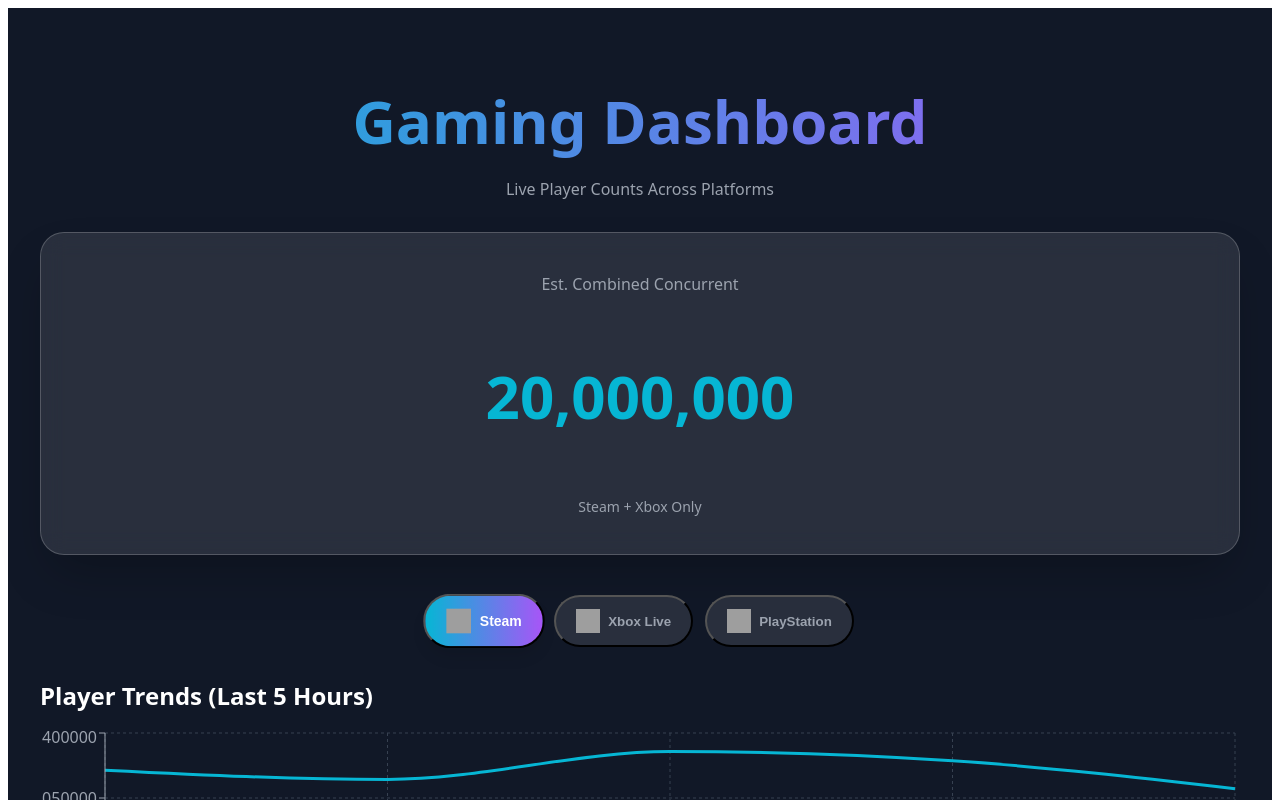
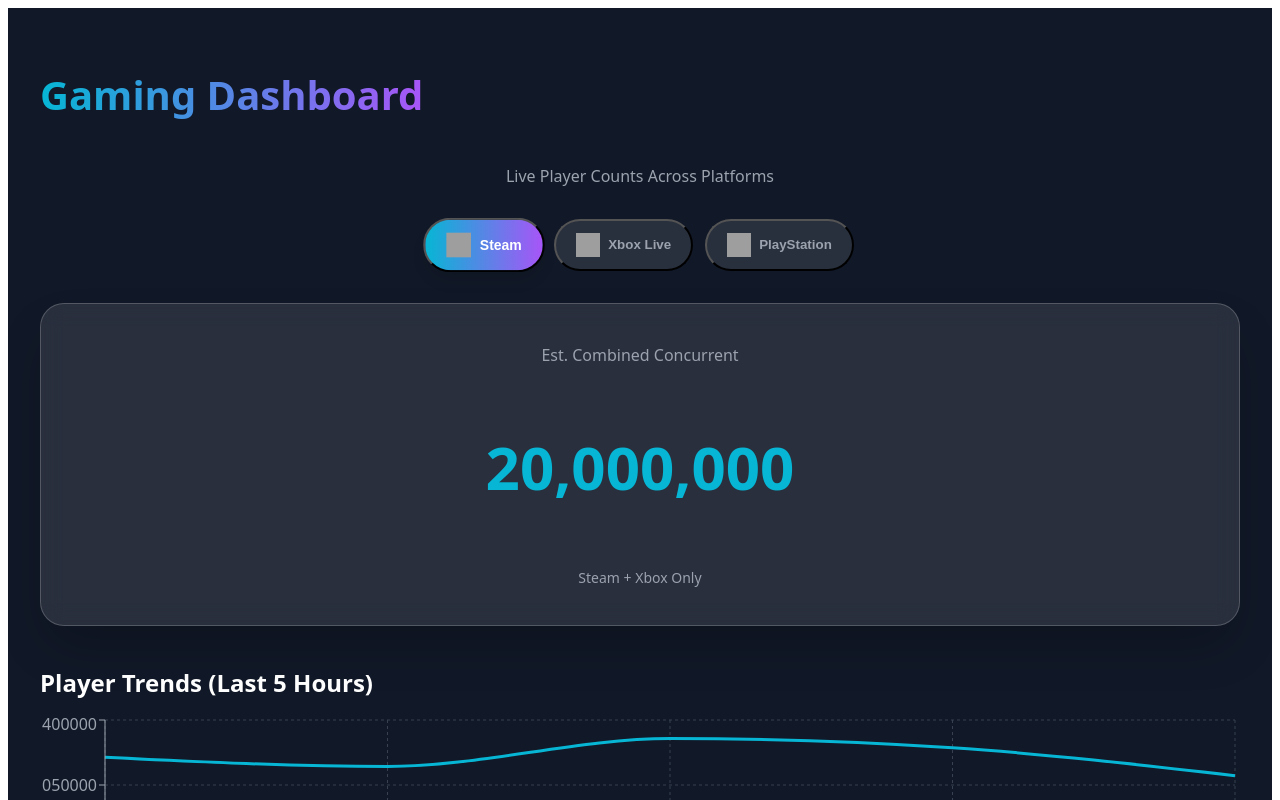
Before and after one commit to Blaze0666/gaming-dashboard, a React (Vite) app: page / in a window 1280 px wide. Shown: the top 800 px of the page. Built offline with nearby package versions, Linux system fonts and the light colour scheme; grey boxes are pictures that could not be loaded.

Commit message:
Added auto-refresh and mobile menu

```diff
--- a/src/App.jsx
+++ b/src/App.jsx
@@ -10,8 +10,11 @@ function App() {
   const [tab, setTab] = useState("steam");
   const [selectedGame, setSelectedGame] = useState(null);
   const [showModal, setShowModal] = useState(false);
+  const [mobileMenuOpen, setMobileMenuOpen] = useState(false);
 
+  // AUTO-REFRESH EVERY 5 MINUTES
   useEffect(() => {
+    const fetchData = () => {
       fetch(API_URL)
         .then(r => r.json())
         .then(d => {
@@ -19,6 +22,12 @@ function App() {
           setLoading(false);
         })
         .catch(() => setLoading(false));
+    };
+
+    fetchData(); // Initial load
+    const interval = setInterval(fetchData, 5 * 60 * 1000); // Every 5 min
+
+    return () => clearInterval(interval);
   }, []);
 
   const platforms = [
@@ -64,21 +73,79 @@ function App() {
       padding: "2rem"
     }}>
       <div style={{ maxWidth: "80rem", margin: "0 auto" }}>
+        {/* MOBILE MENU BUTTON */}
+        <div style={{ display: "flex", justifyContent: "space-between", alignItems: "center", marginBottom: "1rem" }}>
           <h1 style={{
-          fontSize: "3.75rem",
+            fontSize: "2.5rem",
             fontWeight: 900,
-          textAlign: "center",
-          marginBottom: "1rem",
             background: "linear-gradient(to right, #06b6d4, #a855f7)",
             WebkitBackgroundClip: "text",
             WebkitTextFillColor: "transparent"
           }}>
             Gaming Dashboard
           </h1>
+          <button
+            onClick={() => setMobileMenuOpen(!mobileMenuOpen)}
+            style={{
+              display: "none",
+              "@media (max-width: 768px)": { display: "block" },
+              background: "none",
+              border: "none",
+              color: "white",
+              fontSize: "1.5rem",
+              cursor: "pointer"
+            }}
+          >
+            {mobileMenuOpen ? "✕" : "☰"}
+          </button>
+        </div>
+
         <p style={{ textAlign: "center", color: "#9ca3af", marginBottom: "2rem" }}>
           Live Player Counts Across Platforms
         </p>
 
+        {/* MOBILE MENU */}
+        {(mobileMenuOpen || window.innerWidth > 768) && (
+          <div style={{
+            display: "flex",
+            flexWrap: "wrap",
+            gap: "0.75rem",
+            justifyContent: "center",
+            marginBottom: "2rem",
+            flexDirection: window.innerWidth <= 768 ? "column" : "row"
+          }}>
+            {platforms.map(p => (
+              <button
+                key={p.id}
+                onClick={() => {
+                  setTab(p.id);
+                  setMobileMenuOpen(false);
+                }}
+                style={{
+                  display: "inline-flex",
+                  alignItems: "center",
+                  gap: "0.5rem",
+                  padding: "0.75rem 1.25rem",
+                  borderRadius: "9999px",
+                  fontWeight: 600,
+                  transition: "all 0.2s",
+                  transform: tab === p.id ? "scale(1.05)" : "scale(1)",
+                  background: tab === p.id
+                    ? "linear-gradient(to right, #06b6d4, #a855f7)"
+                    : "rgba(255, 255, 255, 0.1)",
+                  color: tab === p.id ? "white" : "#9ca3af",
+                  boxShadow: tab === p.id ? "0 10px 15px -3px rgba(0, 0, 0, 0.1)" : "none",
+                  width: window.innerWidth <= 768 ? "100%" : "auto"
+                }}
+              >
+                <img src={p.logo} alt={p.name} style={{ width: "1.5rem", height: "1.5rem" }} />
+                {p.name}
+              </button>
+            ))}
+          </div>
+        )}
+
+        {/* Rest of your dashboard */}
         <div style={{
           background: "rgba(255, 255, 255, 0.1)",
           backdropFilter: "blur(12px)",
@@ -98,33 +165,6 @@ function App() {
           </p>
         </div>
 
-        <div style={{ display: "flex", flexWrap: "wrap", gap: "0.75rem", justifyContent: "center", marginBottom: "2rem" }}>
-          {platforms.map(p => (
-            <button
-              key={p.id}
-              onClick={() => setTab(p.id)}
-              style={{
-                display: "inline-flex",
-                alignItems: "center",
-                gap: "0.5rem",
-                padding: "0.75rem 1.25rem",
-                borderRadius: "9999px",
-                fontWeight: 600,
-                transition: "all 0.2s",
-                transform: tab === p.id ? "scale(1.05)" : "scale(1)",
-                background: tab === p.id
-                  ? "linear-gradient(to right, #06b6d4, #a855f7)"
-                  : "rgba(255, 255, 255, 0.1)",
-                color: tab === p.id ? "white" : "#9ca3af",
-                boxShadow: tab === p.id ? "0 10px 15px -3px rgba(0, 0, 0, 0.1)" : "none"
-              }}
-            >
-              <img src={p.logo} alt={p.name} style={{ width: "1.5rem", height: "1.5rem" }} />
-              {p.name}
-            </button>
-          ))}
-        </div>
-
         <div style={{ marginBottom: "2rem" }}>
           <h3 style={{ fontSize: "1.5rem", fontWeight: 700, marginBottom: "1rem" }}>
             Player Trends (Last 5 Hours)
@@ -132,7 +172,7 @@ function App() {
           <div style={{ height: "300px" }}>
             <ResponsiveContainer width="100%" height="100%">
               <LineChart data={chartData}>
-                <CartesianGrid strokeDasharray="3 3"RHS stroke="#374151" />
+                <CartesianGrid strokeDasharray="3 3" stroke="#374151" />
                 <XAxis dataKey="time" stroke="#9ca3af" />
                 <YAxis stroke="#9ca3af" />
                 <Tooltip />
@@ -205,7 +245,7 @@ function App() {
           fontSize: "0.75rem",
           marginTop: "2rem"
         }}>
-          Data updates every 10 minutes • Steam (Official) • Xbox (Gamstat) • PS (Proxy)
+          Data updates every 5 minutes • Steam (Official) • Xbox (Gamstat) • PS (Proxy)
         </p>
       </div>
 
```
Lines whose indentation alone changed are shown as unchanged.
